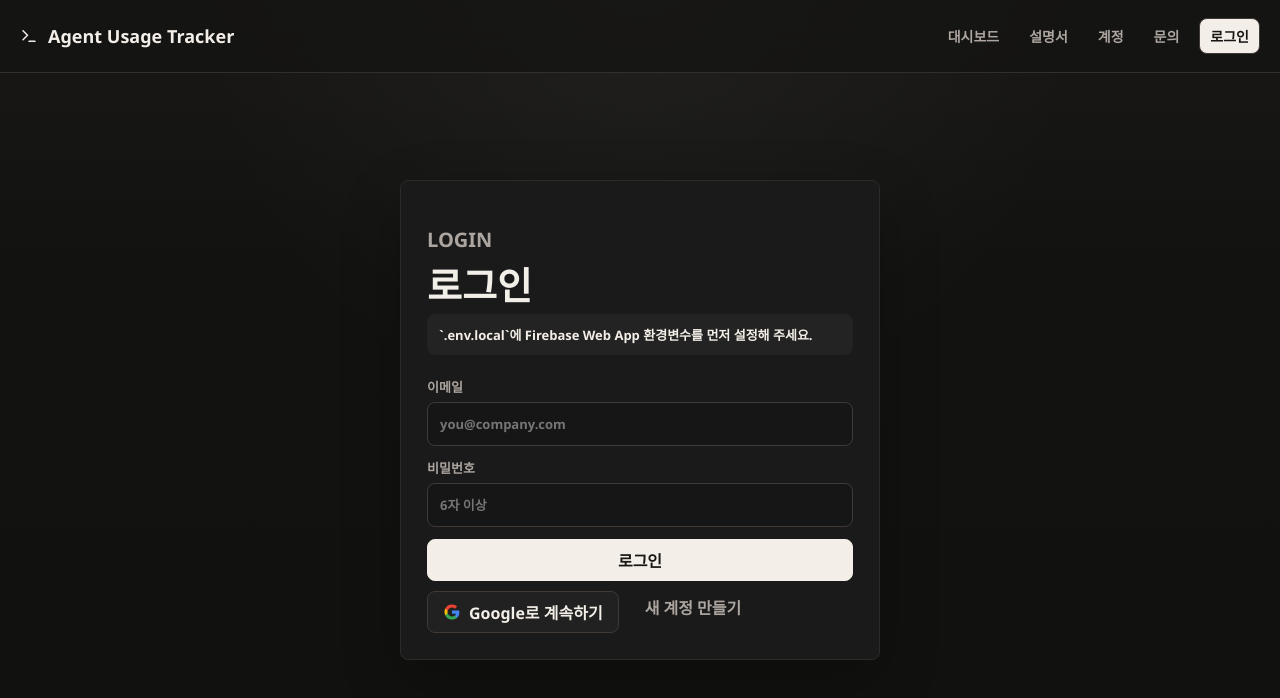
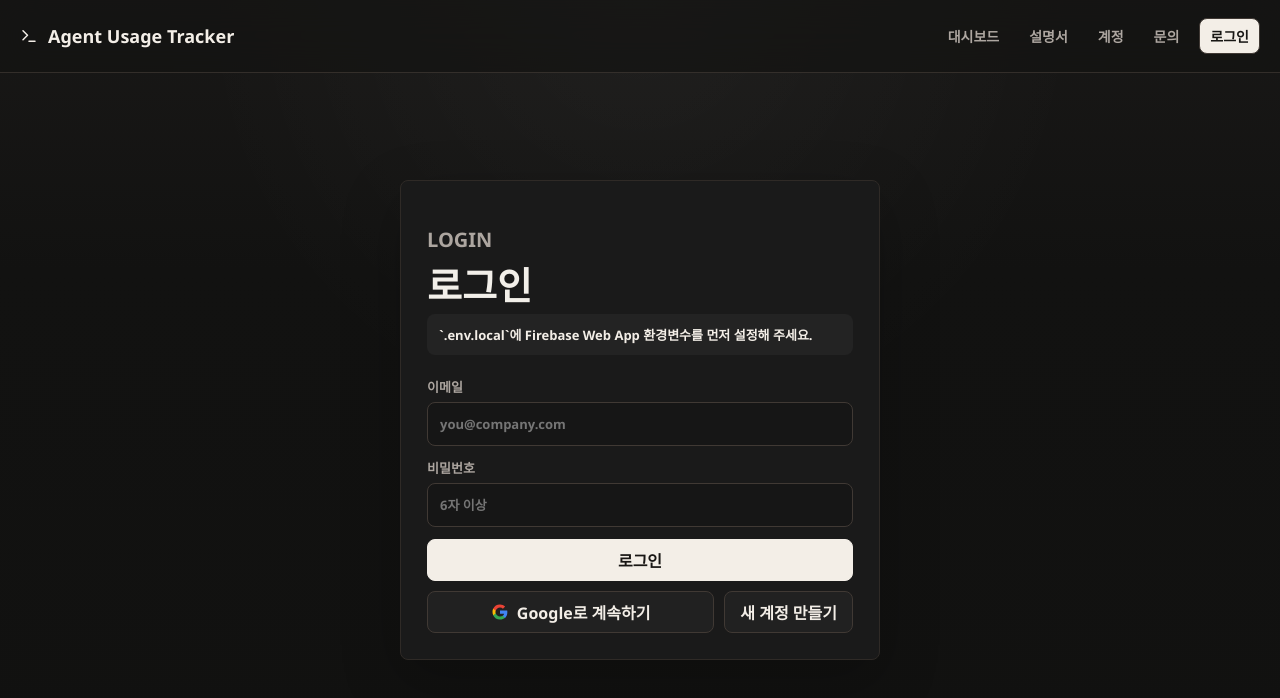
Before and after one commit to MisterKinn/Agent-Usage-Tracker, a Next.js app: page /login in a window 1280 px wide. Shown: the top 698 px of the page. Built offline with nearby package versions, Linux system fonts and the light colour scheme; no server answers.

Commit message:
Improve login action button layout

```diff
--- a/app/login/login.module.css
+++ b/app/login/login.module.css
@@ -2,8 +2,15 @@
     display: grid;
 }
 
+.actionRow {
+    display: grid;
+    grid-template-columns: minmax(0, 1fr) auto;
+    align-items: center;
+    gap: 10px;
+    margin-top: 10px;
+}
+
 .googleButton {
-    margin-top: 10px;
     border-color: rgba(255, 255, 255, 0.82);
     background: rgba(255, 255, 255, 0.02);
     color: var(--accent);
@@ -18,3 +25,20 @@
     height: 18px;
     flex: 0 0 auto;
 }
+
+.switchButton {
+    border-color: rgba(255, 255, 255, 0.14);
+    background: rgba(255, 255, 255, 0.03);
+    color: var(--accent);
+    white-space: nowrap;
+}
+
+.switchButton:hover {
+    background: rgba(255, 255, 255, 0.06);
+}
+
+@media (max-width: 680px) {
+    .actionRow {
+        grid-template-columns: 1fr;
+    }
+}
--- a/app/login/page.tsx
+++ b/app/login/page.tsx
@@ -188,7 +188,7 @@ export default function LoginPage() {
                     )}
                 </form>
 
-                <div className="auth-actions">
+                <div className={`auth-actions ${styles.actionRow}`}>
                     <button
                         className={`button secondary ${styles.googleButton}`}
                         type="button"
@@ -198,7 +198,7 @@ export default function LoginPage() {
                         Google로 계속하기
                     </button>
                     <button
-                        className="button ghost"
+                        className={`button secondary ${styles.switchButton}`}
                         type="button"
                         onClick={() =>
                             setAuthMode(
```
